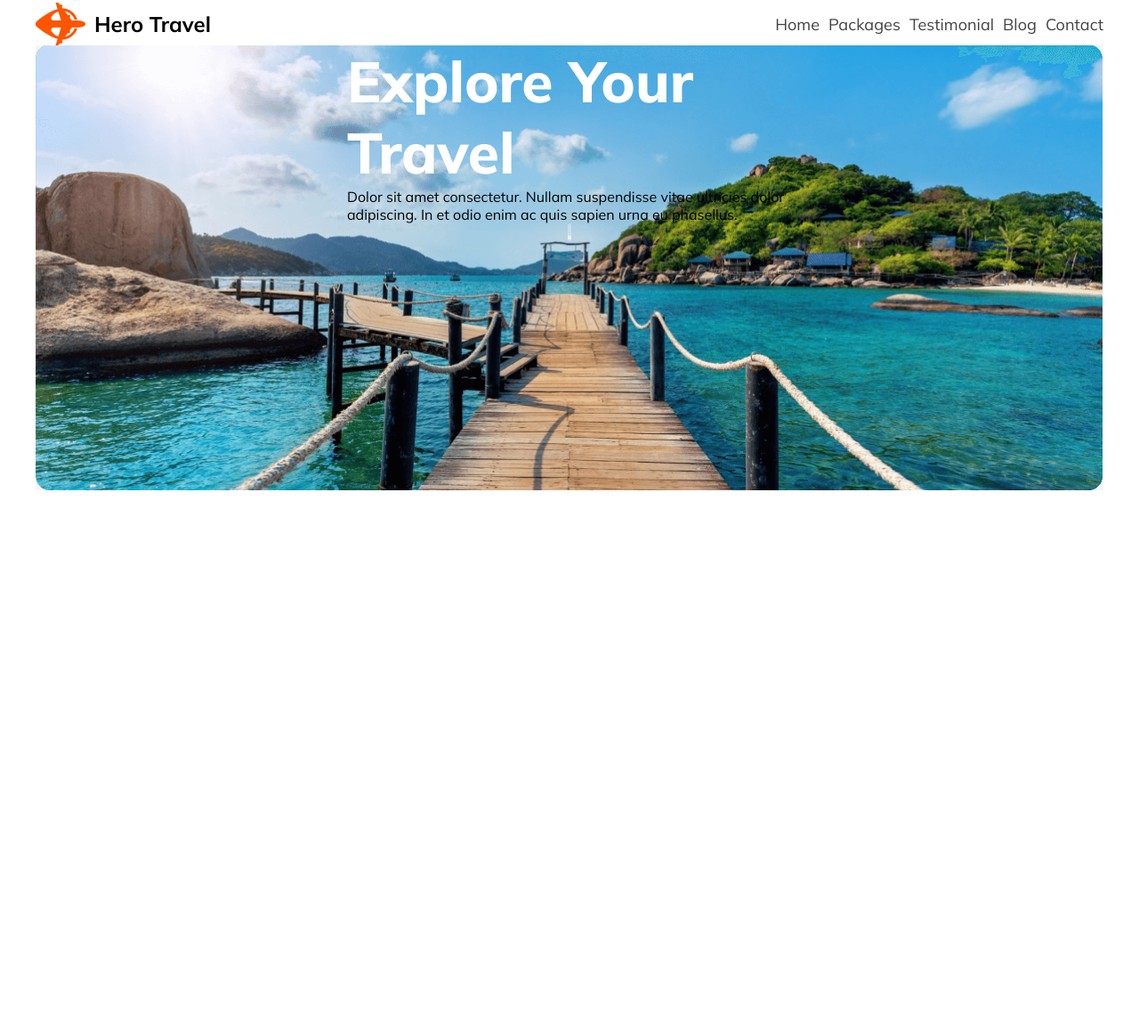
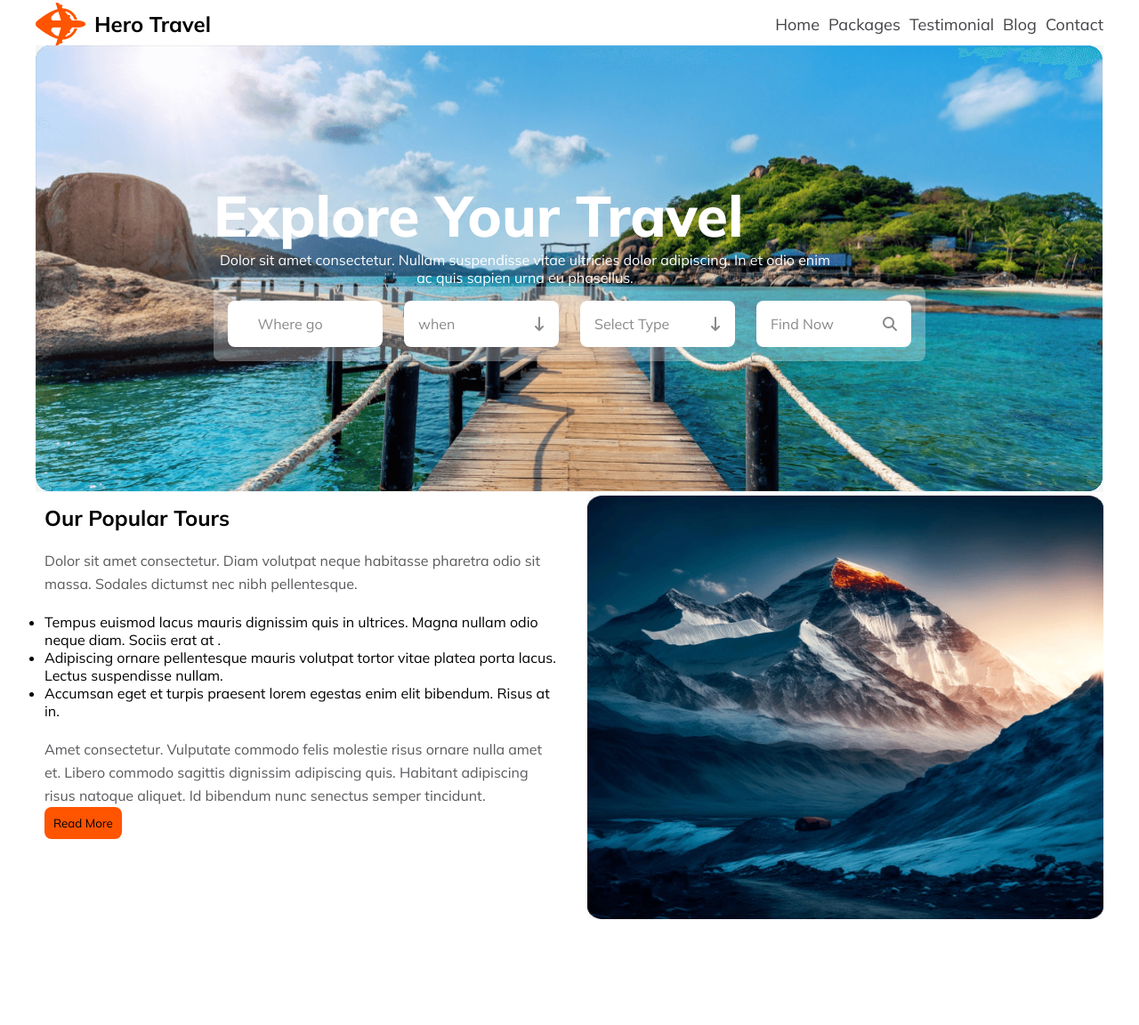
Before and after one commit to masudrana2017/B9A2-Hero-Travel, a plain HTML site: page index.html in a window 1280 px wide. Shown: the part 47-1199 px from the top of the page at 89% size. Before the commit the page ends 800 px from the top, so only its background shows below. Drawn offline with Linux system fonts and the light colour scheme.

Commit message:
main section

```diff
--- a/index.html
+++ b/index.html
@@ -25,14 +25,48 @@
             </div>
         </nav>
         <div class="banner">
+            <img src="Images/Group 13 (1) (1).png" alt="" style="width: 100%;">
             <div class="banner-maincontent">
                 <h2 class="banner-title">Explore Your Travel</h2>
                 <p class="banner-content">Dolor sit amet consectetur. Nullam suspendisse vitae ultricies dolor adipiscing. In et odio enim ac quis sapien urna eu phasellus.</p>
                 <div class="banner-menu">
-                    <button></button>
+                    <button class="wherego"><p>Where go</p></button>
+                    <button class="when">
+                        <p>when</p>
+                        <span class="icon"><i class="fa-solid fa-arrow-down-long"></i></span>
+                    </button>
+                    <button class="select-type">
+                        <p>Select Type</p>
+                        <span class="icon"><i class="fa-solid fa-arrow-down-long"></i></span>
+                    </button>
+                    <button class="find-now">
+                        <p>Find Now</p>
+                        <span class="icon"><i class="fa-solid fa-magnifying-glass"></i></span>
+                    </button>
             </div>
             </div>
         </div>
     </header>
+    <main>
+        <section class="tour-section">
+            <div class="tour-content">
+                <h2>Our Popular Tours</h2>
+                <p class="tour-paragraph">Dolor sit amet consectetur. Diam volutpat neque habitasse pharetra odio sit massa. Sodales dictumst nec nibh pellentesque.</p>
+              <p class="tour-paragraph">
+                <ul>
+                    <li>Tempus euismod lacus mauris dignissim quis in ultrices. Magna nullam odio neque diam. Sociis erat at .</li>
+                    <li>Adipiscing ornare pellentesque mauris volutpat tortor vitae platea porta lacus. Lectus suspendisse nullam.</li>
+                    <li> Accumsan eget et turpis praesent lorem egestas enim elit bibendum. Risus at in.</li>
+                </ul>
+              </p>
+                <p class="tour-paragraph">Amet consectetur. Vulputate commodo felis molestie risus
+                    ornare nulla amet et. Libero commodo sagittis dignissim adipiscing quis. Habitant adipiscing risus natoque aliquet. Id bibendum nunc senectus semper tincidunt.</p>
+                    <button class="primary-btn">Read More</button>
+            </div>
+            <div class="tour-banner">
+                <img src="Images/Rectangle 4.png" alt="">
+            </div>
+        </section>
+    </main>
 </body>
 </html>
--- a/style/style.css
+++ b/style/style.css
@@ -6,15 +6,17 @@
     padding: 0;
 }
 /* Header Area */
-.primary-btn{
-    background: #FF5400;
-    border-radius: 8px;
-    width: 174px;
-}
 header{
     max-width: 1200px;
     margin: 0 auto;
 }
+.primary-btn{
+    background: #FF5400;
+    border-radius: 8px;
+    padding: 10px;
+    border: none;
+}
+
 .navbar{
 
     display: flex;
@@ -50,31 +52,132 @@ header{
 
 }
 .banner{
-    background-image: url("/Images/Group\ 13\ \(1\)\ \(1\).png");
-    background-size: cover;
-    background-position: center;
-    background-repeat: no-repeat;
-    height: 500px;
+    position: relative;
 }
 .banner-maincontent{
-    display: flex;
-    flex-direction: column;
-    align-items: center;
-    justify-content: center;
-    width: 500px;
-    margin: 0 auto;
+    position: absolute;
+    top: 50%;
+    left: 50%;
+    transform: translate(-50%, -50%);
 }
-.banner-menu{
-    border-radius: 8px;
-    background: rgba(255, 255, 255, 0.30);
-}
-/* End Header Area */
+
 .banner-title{
     color: #FFF;
     font-family: Mulish;
     font-size: 64px;
     font-weight: 800;
 }
+.banner-content{
+    color: #FFF;
+    text-align: center;
+    width: 700px;
+    font-family: Mulish;
+    font-size: 16px;
+    font-style: normal;
+    font-weight: 400;
+}
+.banner-menu{
+    border-radius: 8px;
+    background: rgba(255, 255, 255, 0.30);
+    max-width: 900px;
+    margin: 0 auto;
+    display: inline-flex;
+    padding: 16px;
+    align-items: flex-start;
+    gap: 24px;
+}
+.wherego{
+    color: rgba(19, 19, 24, 0.50);
+    text-align: center;
+    font-family: Mulish;
+    font-size: 16px;
+    font-style: normal;
+    font-weight: 400;
+    padding: 16px 50px 16px 16px;
+    border: none;
+    border-radius: 8px;
+    background: #FFF;
+    width: 174px;
+
+}
+.when{
+    display: flex;
+    justify-content: space-between;
+    color: rgba(19, 19, 24, 0.50);
+    text-align: center;
+    font-family: Mulish;
+    font-size: 16px;
+    font-style: normal;
+    font-weight: 400;
+    padding: 16px;
+    border: none;
+    border-radius: 8px;
+    background: #FFF;
+    width: 174px;
+}
+.select-type{
+    display: flex;
+    justify-content: space-between;
+    color: rgba(19, 19, 24, 0.50);
+    text-align: center;
+    font-family: Mulish;
+    font-size: 16px;
+    font-style: normal;
+    font-weight: 400;
+    padding: 16px;
+    border: none;
+    border-radius: 8px;
+    background: #FFF;
+    width: 174px;
+}
+.find-now{
+    display: flex;
+    justify-content: space-between;
+    color: rgba(19, 19, 24, 0.50);
+    text-align: center;
+    font-family: Mulish;
+    font-size: 16px;
+    font-style: normal;
+    font-weight: 400;
+    padding: 16px;
+    border: none;
+    border-radius: 8px;
+    background: #FFF;
+    width: 174px;
+}
+/* End Header Area */
+/* start Main section */
+main{
+    max-width: 1200px;
+    margin: 0 auto;
+}
+.tour-section{
+    display: flex;
+    justify-content: space-between;
+    gap: 20px;
+
+}
+.tour-content{
+    width: 50%;
+    padding: 10px;
+}
+.tour-banner{
+    width: 50%;
+}
+.tour-banner img{
+    width: 100%;
+    height: 80%;
+}
+.tour-paragraph{
+    color: rgba(19, 19, 24, 0.70);
+    font-family: Mulish;
+    font-size: 16px;
+    font-style: normal;
+    font-weight: 400;
+    line-height: 26px; /* 162.5% */
+    margin-top: 20px;
+}
+/* End Main Section */
 /* Media Query */
 @media screen and(max-width:576px) {
     .navbar{
```
